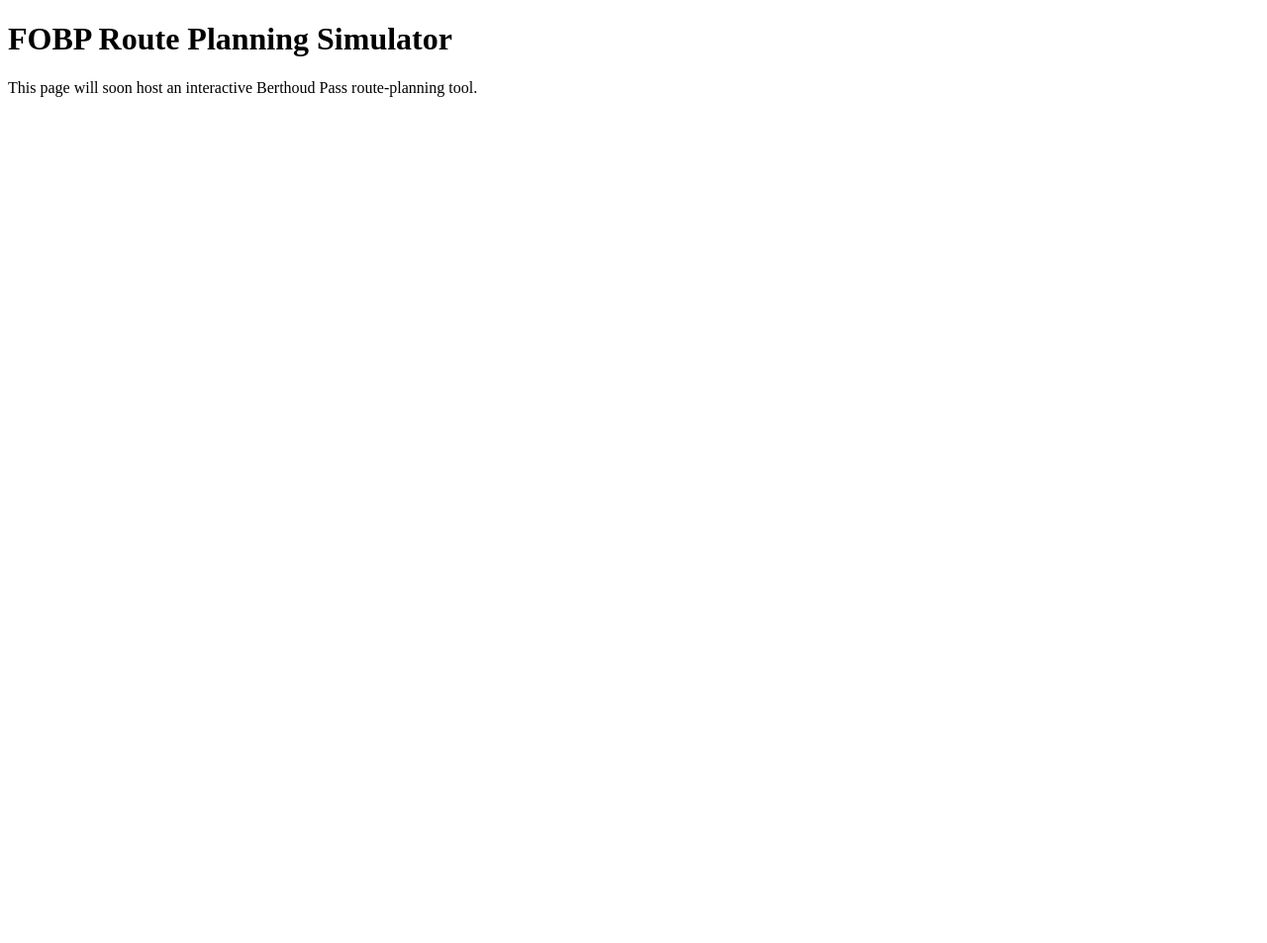
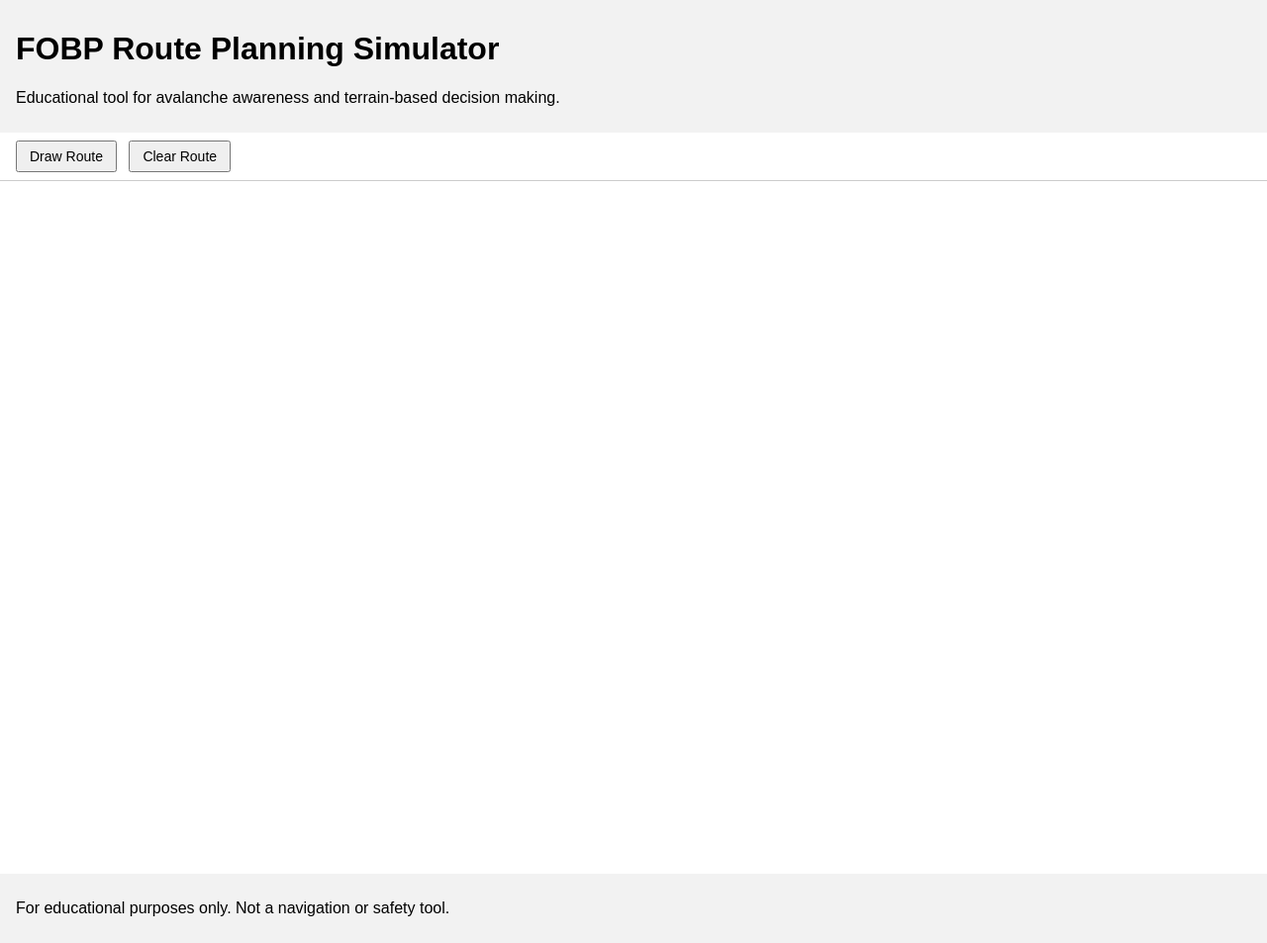
Before and after one commit to FOBPNick/fobp-route-simulator, a plain HTML site: page index.html in a window 1280 px wide. Shown: the whole page at 99% size. Before the commit the page ends 800 px from the top, so only its background shows below. Drawn offline with nearby package versions, Linux system fonts and the light colour scheme.

Commit message:
Update index.html with map container and buttons

```diff
--- a/index.html
+++ b/index.html
@@ -3,11 +3,32 @@
 <head>
   <meta charset="UTF-8" />
   <title>FOBP Route Planning Simulator</title>
+
+  <link
+    rel="stylesheet"
+    href="https://unpkg.com/leaflet@1.9.4/dist/leaflet.css"
+  />
+  <link rel="stylesheet" href="style.css" />
 </head>
 <body>
 
-  <h1>FOBP Route Planning Simulator</h1>
-  <p>This page will soon host an interactive Berthoud Pass route-planning tool.</p>
+  <header>
+    <h1>FOBP Route Planning Simulator</h1>
+    <p>Educational tool for avalanche awareness and terrain-based decision making.</p>
+  </header>
 
+  <div id="controls">
+    <button id="drawRouteBtn">Draw Route</button>
+    <button id="clearRouteBtn">Clear Route</button>
+  </div>
+
+  <div id="map"></div>
+
+  <footer>
+    <p>For educational purposes only. Not a navigation or safety tool.</p>
+  </footer>
+
+  <script src="https://unpkg.com/leaflet@1.9.4/dist/leaflet.js"></script>
+  <script src="app.js"></script>
 </body>
 </html>
```
